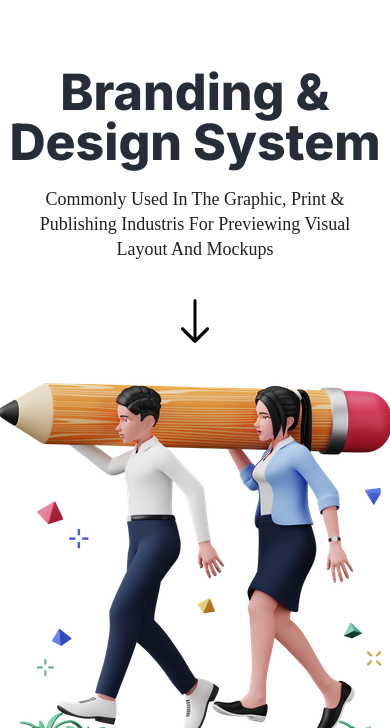
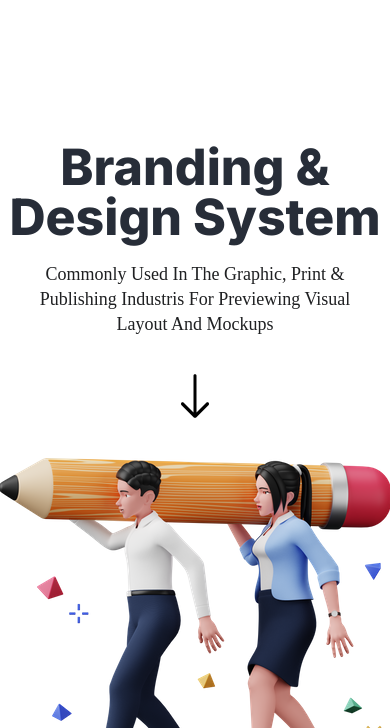
Before and after one commit to FatinYazim/sec-week-2-day-2-assignment-, a plain HTML site: page index.html in a window 390 px wide. Shown: the part 1236-1964 px from the top of the page. Drawn offline with nearby package versions, Linux system fonts and the light colour scheme.

Commit message:
Update style.css

```diff
--- a/style.css
+++ b/style.css
@@ -477,9 +477,9 @@ gap:30px;
 
   .box-4 {
     width: 100%;
-    height: 750px;
+    height: 950px;
     flex-direction: column-reverse;
-    justify-content: flex-start;
+    justify-content: center;
     align-items: center;
     gap: 0px;
   }
```
